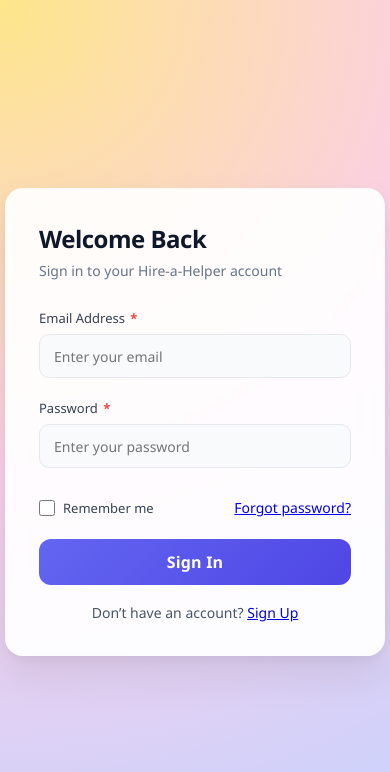
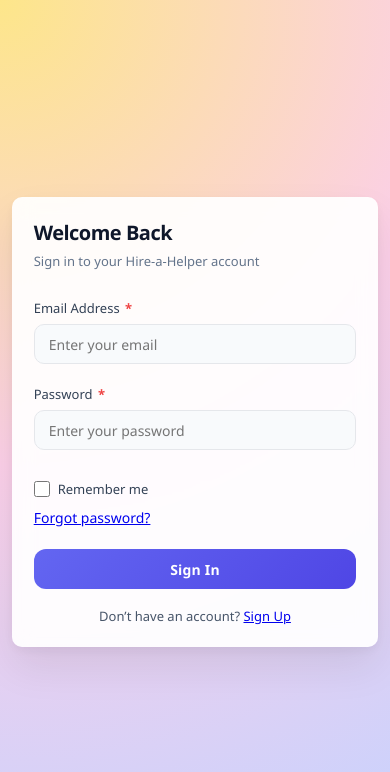
Before and after one commit to Ajaypanchal4326/team-A, a React (Create React App) app in the folder webapp/: page / in a window 390 px wide. Shown: the top 772 px of the page. Built offline with nearby package versions, Linux system fonts and the light colour scheme.

Commit message:
Updated auth page styling

```diff
--- a/webapp/src/styles/auth.css
+++ b/webapp/src/styles/auth.css
@@ -209,3 +209,78 @@
   margin-left: 2px;
   font-weight: bold;
 }
+
+
+/* For Tablets & small laptops */
+@media (max-width: 768px) {
+  .auth-card {
+    width: 92%;
+    padding: 26px;
+  }
+
+  .two-col {
+    gap: 10px;
+  }
+
+  h2 {
+    font-size: 22px;
+  }
+
+  button {
+    height: 42px;
+    font-size: 15px;
+  }
+}
+
+/* For Mobile devices */
+@media (max-width: 480px) {
+  .auth-card {
+    width: 94%;
+    padding: 22px;
+    border-radius: 10px;
+  }
+
+  .two-col {
+    flex-direction: column;
+    gap: 0;
+  }
+
+  .auth-card h2 {
+    font-size: 20px;
+  }
+
+  .auth-card p {
+    font-size: 13px;
+  }
+
+  input {
+    height: 40px;
+    font-size: 14px;
+  }
+
+  button {
+    height: 40px;
+    font-size: 14px;
+  }
+
+  .auth-footer {
+    font-size: 13px;
+  }
+
+  .auth-options {
+    flex-direction: column;
+    align-items: flex-start;
+    gap: 10px;
+  }
+}
+
+/* For Very small phones */
+@media (max-width: 360px) {
+  .auth-card {
+    padding: 18px;
+  }
+
+  .auth-card h2 {
+    font-size: 18px;
+  }
+}
```
